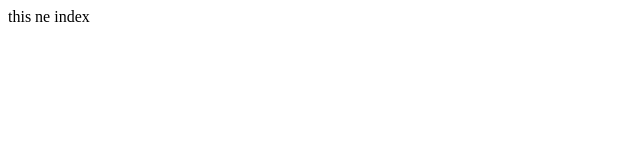
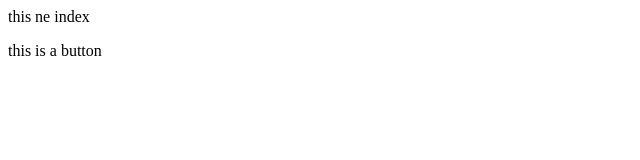
Before and after one commit to uttampoudelCloudHero/localrepo, a plain HTML site: page index.html in a window 1280 px wide. Shown: the full height of the page, 0-640 px from the left. Drawn offline with Linux system fonts and the light colour scheme.

```diff
--- a/index.html
+++ b/index.html
@@ -1 +1,3 @@
 this ne index
+
+<p> this is a button</p>
```
